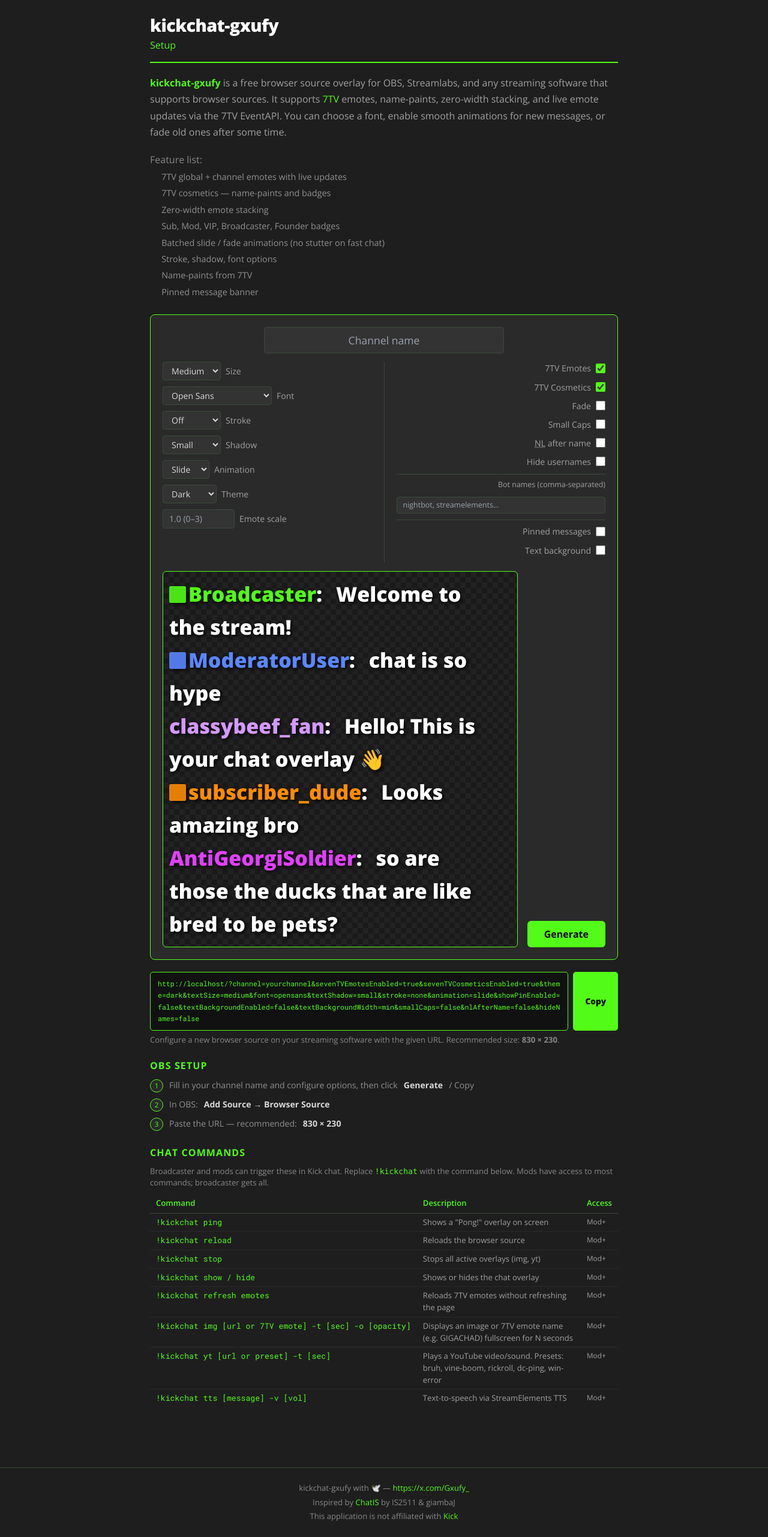
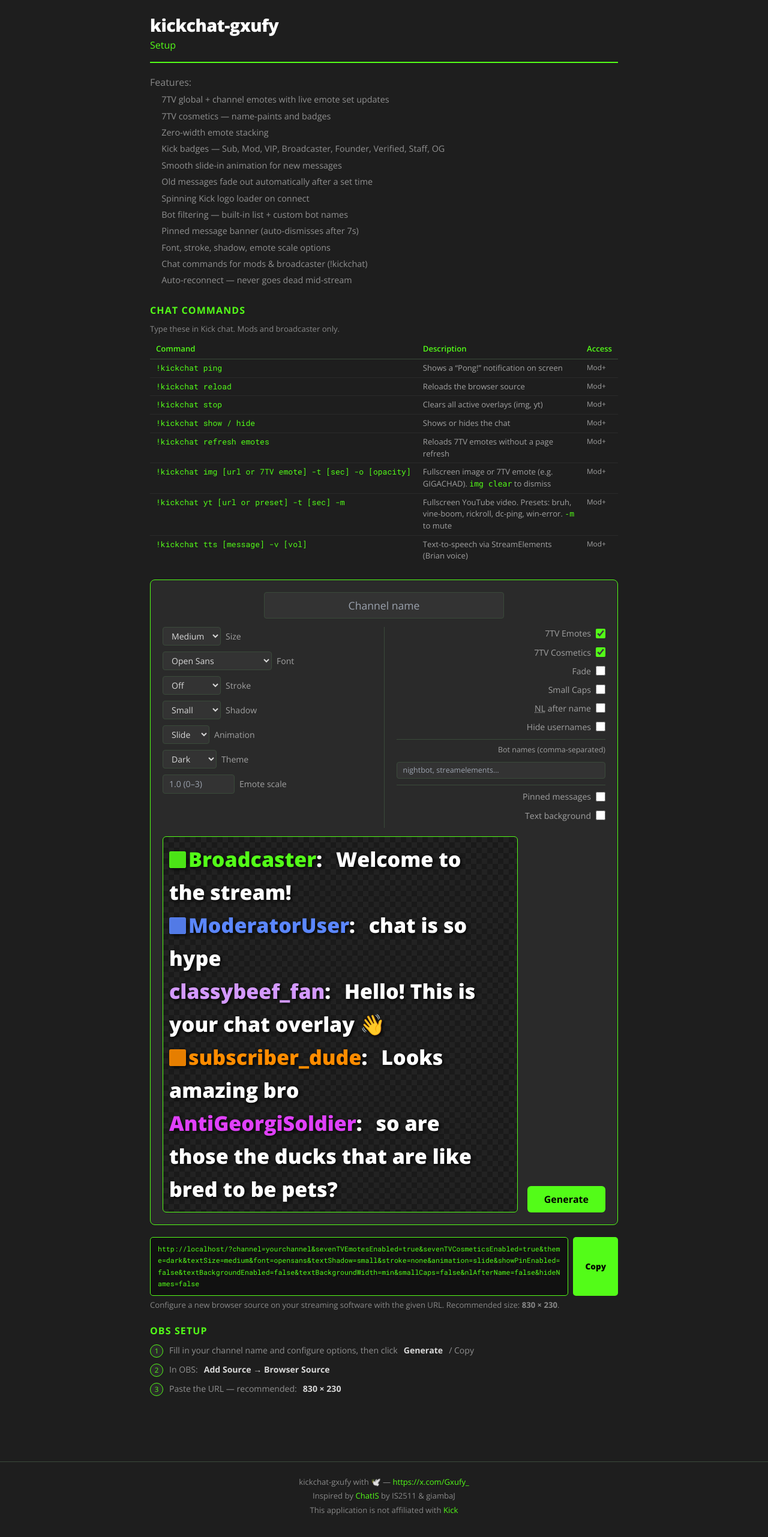
Before and after one commit to gxufy/kickchat-gxufy, a Next.js app: page / in a window 1280 px wide. Shown: the whole page at 60% size. Built offline with nearby package versions, Linux system fonts and the light colour scheme; a web font is replaced by a local one.

Commit message:
Add files via upload

```diff
--- a/components/LandingPage.tsx
+++ b/components/LandingPage.tsx
@@ -44,7 +44,7 @@
   const [textShadow,  setTextShadow]  = useState('small');
   const [stroke,      setStroke]      = useState('none');
   const [animation,   setAnimation]   = useState('slide');
-  const [fade,        setFade]        = useState('');
+  const [fade,        setFade]        = useState('30');
   const [fadeBool,    setFadeBool]    = useState(false);
   const [showPin,     setShowPin]     = useState(false);
   const [textBg,      setTextBg]      = useState(false);
@@ -264,24 +264,43 @@
           </div>
         </header>
 
-        {/* ── Intro — mirrors chatis intro text style ── */}
-        <p className="intro">
-          <em>kickchat-gxufy</em> is a free browser source overlay for OBS, Streamlabs, and any streaming software that supports browser sources.
-          It supports <a href="https://7tv.app/" target="_blank" rel="noreferrer">7TV</a> emotes, name-paints, zero-width stacking, and live emote updates via the 7TV EventAPI.
-          You can choose a font, enable smooth animations for new messages, or fade old ones after some time.
-        </p>
-
-        <p style={{ marginBottom:'0.2rem', fontSize:'1rem', color:'#888' }}>Feature list:</p>
+        {/* ── Feature list ── */}
+        <p style={{ marginBottom:'0.2rem', fontSize:'1rem', color:'#888' }}>Features:</p>
         <ul id="feature-list">
-          <li>7TV global + channel emotes with live updates</li>
+          <li>7TV global + channel emotes with live emote set updates</li>
           <li>7TV cosmetics — name-paints and badges</li>
           <li>Zero-width emote stacking</li>
-          <li>Sub, Mod, VIP, Broadcaster, Founder badges</li>
-          <li>Batched slide / fade animations (no stutter on fast chat)</li>
-          <li>Stroke, shadow, font options</li>
-          <li>Name-paints from 7TV</li>
-          <li>Pinned message banner</li>
+          <li>Kick badges — Sub, Mod, VIP, Broadcaster, Founder, Verified, Staff, OG</li>
+          <li>Smooth slide-in animation for new messages</li>
+          <li>Old messages fade out automatically after a set time</li>
+          <li>Spinning Kick logo loader on connect</li>
+          <li>Bot filtering — built-in list + custom bot names</li>
+          <li>Pinned message banner (auto-dismisses after 7s)</li>
+          <li>Font, stroke, shadow, emote scale options</li>
+          <li>Chat commands for mods &amp; broadcaster (!kickchat)</li>
+          <li>Auto-reconnect — never goes dead mid-stream</li>
         </ul>
+
+        {/* ── Commands reference — BEFORE the form ── */}
+        <div className="commands-section" style={{ marginBottom: 24 }}>
+          <h2>Chat Commands</h2>
+          <p style={{ fontSize:'0.82rem', color:'#888', marginBottom:10 }}>
+            Type these in Kick chat. Mods and broadcaster only.
+          </p>
+          <table className="cmd-table">
+            <thead><tr><th>Command</th><th>Description</th><th>Access</th></tr></thead>
+            <tbody>
+              <tr><td>!kickchat ping</td><td>Shows a &ldquo;Pong!&rdquo; notification on screen</td><td className="cmd-access">Mod+</td></tr>
+              <tr><td>!kickchat reload</td><td>Reloads the browser source</td><td className="cmd-access">Mod+</td></tr>
+              <tr><td>!kickchat stop</td><td>Clears all active overlays (img, yt)</td><td className="cmd-access">Mod+</td></tr>
+              <tr><td>!kickchat show / hide</td><td>Shows or hides the chat</td><td className="cmd-access">Mod+</td></tr>
+              <tr><td>!kickchat refresh emotes</td><td>Reloads 7TV emotes without a page refresh</td><td className="cmd-access">Mod+</td></tr>
+              <tr><td>!kickchat img [url or 7TV emote] -t [sec] -o [opacity]</td><td>Fullscreen image or 7TV emote (e.g. GIGACHAD). <code style={{color:'#53fc18'}}>img clear</code> to dismiss</td><td className="cmd-access">Mod+</td></tr>
+              <tr><td>!kickchat yt [url or preset] -t [sec] -m</td><td>Fullscreen YouTube video. Presets: bruh, vine-boom, rickroll, dc-ping, win-error. <code style={{color:'#53fc18'}}>-m</code> to mute</td><td className="cmd-access">Mod+</td></tr>
+              <tr><td>!kickchat tts [message] -v [vol]</td><td>Text-to-speech via StreamElements (Brian voice)</td><td className="cmd-access">Mod+</td></tr>
+            </tbody>
+          </table>
+        </div>
 
         {/* ── Generator form — matches chatis layout exactly ── */}
         <form name="generator" onSubmit={e => { e.preventDefault(); copy(); }}>
@@ -384,7 +403,7 @@
                   onChange={e => setFade(e.target.value)} />
                 <span style={{ fontSize:'0.8rem', color:'#888', display: fadeBool ? 'inline' : 'none' }}>sec</span>
                 <input type="checkbox" name="fade_bool" checked={fadeBool}
-                  onChange={e => setFadeBool(e.target.checked)} />
+                  onChange={e => { setFadeBool(e.target.checked); if (e.target.checked && !fade) setFade('30'); }} />
               </div>
 
               <div className="form_row right">
@@ -528,27 +547,6 @@
           </ol>
         </div>
 
-        {/* ── Commands reference ── */}
-        <div className="commands-section">
-          <h2>Chat Commands</h2>
-          <p style={{ fontSize:'0.82rem', color:'#888', marginBottom:10 }}>
-            Broadcaster and mods can trigger these in Kick chat. Replace <code style={{color:'#53fc18'}}>!kickchat</code> with the command below.
-            Mods have access to most commands; broadcaster gets all.
-          </p>
-          <table className="cmd-table">
-            <thead><tr><th>Command</th><th>Description</th><th>Access</th></tr></thead>
-            <tbody>
-              <tr><td>!kickchat ping</td><td>Shows a "Pong!" overlay on screen</td><td className="cmd-access">Mod+</td></tr>
-              <tr><td>!kickchat reload</td><td>Reloads the browser source</td><td className="cmd-access">Mod+</td></tr>
-              <tr><td>!kickchat stop</td><td>Stops all active overlays (img, yt)</td><td className="cmd-access">Mod+</td></tr>
-              <tr><td>!kickchat show / hide</td><td>Shows or hides the chat overlay</td><td className="cmd-access">Mod+</td></tr>
-              <tr><td>!kickchat refresh emotes</td><td>Reloads 7TV emotes without refreshing the page</td><td className="cmd-access">Mod+</td></tr>
-              <tr><td>!kickchat img [url or 7TV emote] -t [sec] -o [opacity]</td><td>Displays an image or 7TV emote name (e.g. GIGACHAD) fullscreen for N seconds</td><td className="cmd-access">Mod+</td></tr>
-              <tr><td>!kickchat yt [url or preset] -t [sec]</td><td>Plays a YouTube video/sound. Presets: bruh, vine-boom, rickroll, dc-ping, win-error</td><td className="cmd-access">Mod+</td></tr>
-              <tr><td>!kickchat tts [message] -v [vol]</td><td>Text-to-speech via StreamElements TTS</td><td className="cmd-access">Mod+</td></tr>
-            </tbody>
-          </table>
-        </div>
 
       </div>
 
```
